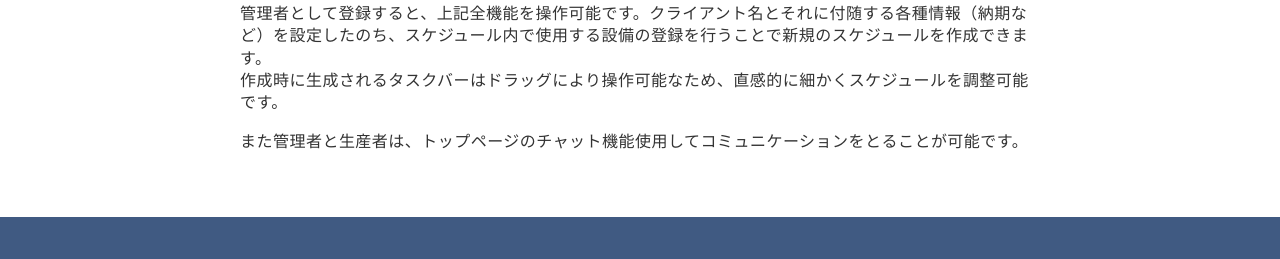
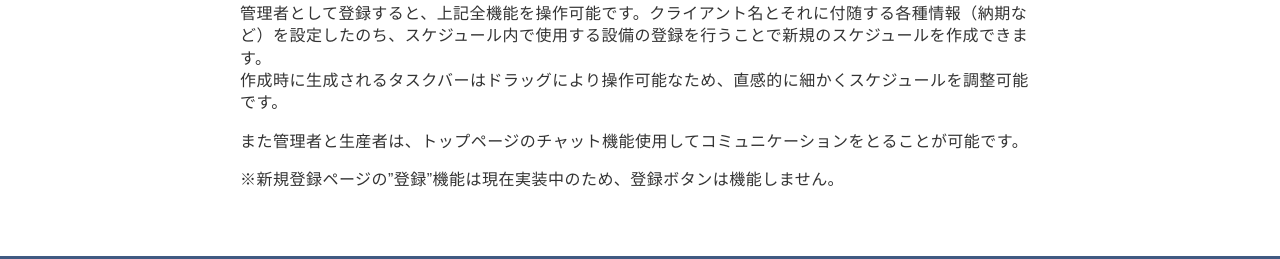
Before and after one commit to hanyuta/portfolio-site, a plain HTML site: page works/02.html in a window 1280 px wide. Shown: the part 1835-2094 px from the top of the page. Drawn offline with nearby package versions, Linux system fonts and the light colour scheme.

Commit message:
Update 02.html

```diff
--- a/works/02.html
+++ b/works/02.html
@@ -126,6 +126,9 @@
               <p>
                 また管理者と生産者は、トップページのチャット機能使用してコミュニケーションをとることが可能です。
               </p>
+              <p>
+                ※新規登録ページの”登録”機能は現在実装中のため、登録ボタンは機能しません。
+              </p>
             </div>
           </div>
         </div>
```
